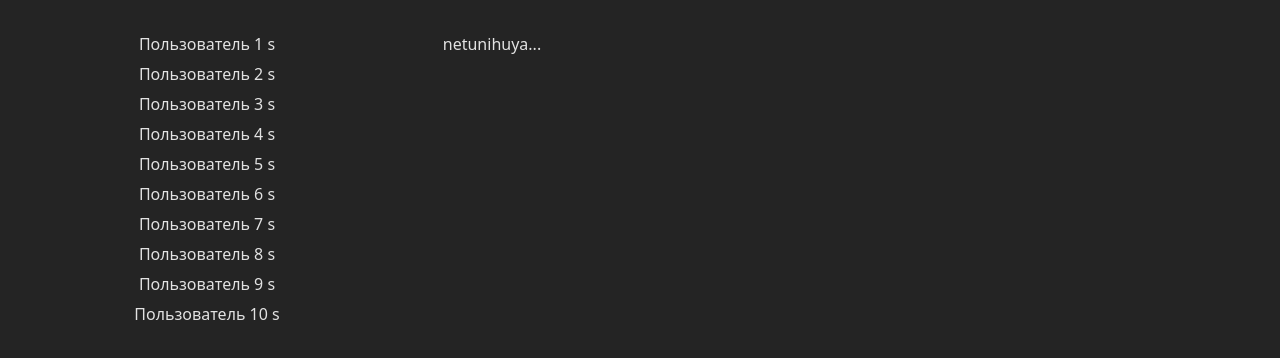
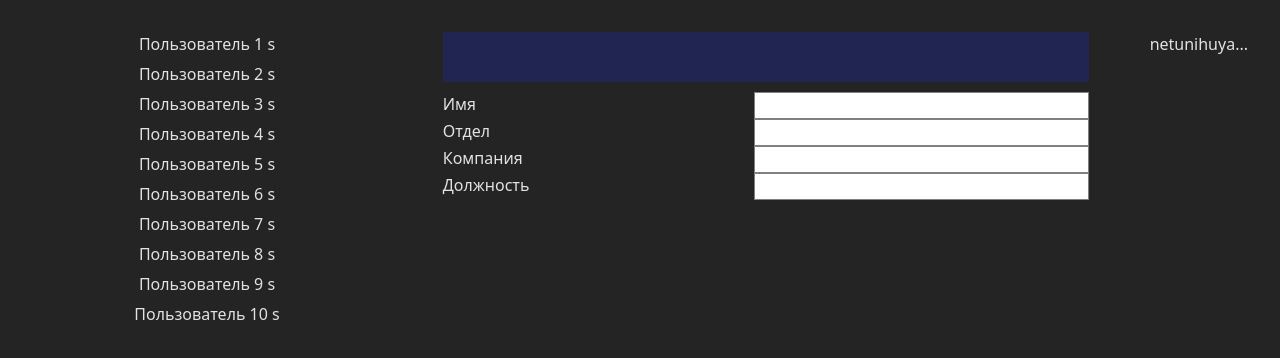
Before and after one commit to bbetwo/user_list, a React (Vite) app: page / in a window 1280 px wide. Shown: the top 358 px of the page. Built offline with nearby package versions, Linux system fonts and the light colour scheme.

Commit message:
filed, form

```diff
--- /dev/null
+++ b/components/FormField/FormField.jsx
@@ -0,0 +1,13 @@
+export const FormField = ({
+    title, job ,onChange, style
+}) => {
+
+    console.log(job,'gde ti s');
+
+    return (
+        <div className={style.userItem}>
+            <div className="user-title">{title}</div>
+            <input className={style.userDiscription} value={job || ''} onChange={(e) => onChange(e, "jobTitle")} />
+        </div>
+    )
+}
--- /dev/null
+++ b/components/ProfileForm/ProfileForm.jsx
@@ -0,0 +1,54 @@
+import { useDispatch, useSelector } from "react-redux";
+import { FormField } from "../FormField/FormField"
+import style from "../UserProfile/UserProfile.module.css"
+import { useState, useEffect, useCallback } from "react";
+
+export const ProfileForm = () => {
+    const [formEdit, setFormEdit] = useState({})
+
+    const selectUserFind = useSelector(state => state.userFind)
+    const dispatch = useDispatch();
+    console.log(selectUserFind);
+
+    useEffect(() => {
+        const user = {
+            id: selectUserFind?.id || '',
+            name: selectUserFind?.name || '',
+            jobTitle: selectUserFind?.jobTitle || '',
+            departament: selectUserFind?.departament || '',
+            company: selectUserFind?.company || ''
+        }
+        setFormEdit(user)
+        console.log('effect srzbotal', user);
+
+    }, [selectUserFind])
+
+    const handleSubmitField = useCallback((e) => {
+        e.preventDefault();
+
+        dispatch({ type: 'USER-EDIT', payload: formEdit })
+        // handlerSubmitApi();
+
+    }, [dispatch, formEdit])
+
+    const handleChangeField = useCallback((e, field) => {
+        setFormEdit((prevUser) => {
+            return {
+                ...prevUser,
+                [field]: e.target.value
+            }
+        })
+    }, [])
+
+    return (
+        <form onSubmit={(e) => handleSubmitField(e)} className={style.userListWrraper}>
+            <div className={style.userName}><span>{formEdit.name}</span></div>
+            <div className={style.userList}>
+                <FormField style={style} onChange={handleChangeField} title={'Имя'} job={formEdit.name} />
+                <FormField style={style} onChange={handleChangeField} title={'Отдел'} job={formEdit.jobTitle} />
+                <FormField style={style} onChange={handleChangeField} title={'Компания'} job={formEdit.departament} />
+                <FormField style={style} onChange={handleChangeField} title={'Должность'} job={formEdit.company} />
+            </div>
+        </form>
+    )
+}
--- a/components/UserList/UserList.jsx
+++ b/components/UserList/UserList.jsx
@@ -3,7 +3,7 @@ import style from "./UserList.module.css"
 import { useDispatch, useSelector } from "react-redux"
 import { FixedSizeList } from 'react-window'
 import { List } from 'react-virtualized';
-import { Row } from "./Row";
+import { UserItem } from "../UserItem/UsetItem";
 
 const userGenerate = (num) => {
     const usersList = Array.from({ length: num }, (_, i) => ({
@@ -21,13 +21,13 @@ const userGenerate = (num) => {
 export const UserList = () => {
     const dispatch = useDispatch();
     const selectUser = useSelector((state) => state.userData)
-    const selectUserFind = useSelector((state) => state.userFind)
+
 
     const MILLION_USER = 1000000;
 
     const handlTargetUser = useCallback((user) => {
         dispatch({ type: 'USER_FIND', payload: user })
-        console.log(user);
+        console.log(user,'asdasdaf f f f f');
     }, [dispatch])
 
     useEffect(() => {
@@ -39,7 +39,7 @@ export const UserList = () => {
     const row = useCallback(({ key, index, style }) =>  {
         console.log('rirender ss');
          return(
-            <Row
+            <UserItem
             key={key}
             index={index}
             style={style}
--- a/components/UserProfile/UserProfile.jsx
+++ b/components/UserProfile/UserProfile.jsx
@@ -3,25 +3,24 @@ import style from "./UserProfile.module.css"
 import { useCallback, useEffect, useState } from "react"
 
 export const UserProfile = () => {
+  const [formEdit, setFormEdit] = useState({})
+
   const selectUserFind = useSelector(state => state.userFind)
   const dispatch = useDispatch();
 
-  const [formEdit, setFormEdit] = useState({})
 
   useEffect(() => {
     const user = {
+      id: selectUserFind?.id || '',
       name: selectUserFind?.name || '',
       jobTitle: selectUserFind?.jobTitle || '',
       departament: selectUserFind?.departament || '',
       company: selectUserFind?.company || ''
     }
-
     setFormEdit(user)
-
     console.log('effect srzbotal', user);
 
   }, [selectUserFind])
-
 
   const handleChangeField = useCallback((e, field) => {
     setFormEdit((prevUser) => {
@@ -30,28 +29,84 @@ export const UserProfile = () => {
         [field]: e.target.value
       }
     })
-
   }, [])
 
+  // const handlerSubmitApi = async () => {
+  //     try{
+  //       const res = await fetch('http://localhost:3000/users', {
+  //         method: 'POST',
+  //         headers: {'Content-Type': 'application/json'},
+  //         body: JSON.stringify({name: formEdit.name})
+  //       })
+
+  //       if(!res.ok){
+  //         throw new Error("HTTP-ERROR",res.status);
+  //       }
+
+  //       const data = await res.json()
+  //       console.log("Dannie otpravleni: ", data);
+
+  //     } catch(err) {
+  //       console.error(err,'Oshibochka bratishka');
+  //     }
+  // }
+
+  // const handlerSubmitApi =async () => {
+  //   try{
+  //     const response = await fetch('http://localhost:3000/users', {
+  //       method: 'POST',
+  //       headers:{'Content-type': 'application/json'},
+  //       body:JSON.stringify({name: formEdit.name})
+  //     })
+  //     if(!response.ok){
+  //       throw new Error('oshibka', response.status)
+  //     }
+  //     const data = await response.json();
+  //   } catch(error){
+  //     console.error(error);
+  //   };
+
+  // }
+
   const handlerSubmitApi = async () => {
-
-
-      const res = await fetch('http://localhost:3000/users', {
+    try {
+      const response = await fetch("http://localhost:3000/user-test", {
         method: 'POST',
-        headers: {'Content-Type': 'application/json'},
-        body: JSON.stringify({name: formEdit.name})
+        headers: { 'Content-type': 'application/json' },
+        body: JSON.stringify({
+          name: formEdit.name,
+          time: new Date().toISOString()
+        })
       })
-
-
-
-    const data = await res.json()
-    console.log(res.url,'ppc');
+    } catch (error) {
+      console.error(error);
+    }
 
   }
 
+//   const handlerSubmitApi2 = async () => {
+//     try {
+//         const response = await fetch('http://localhost:3000/user-test',{
+//             method: 'POST',
+//             headers: {'Content-type': 'application/json'},
+//             body: JSON.stringify({name:formEdit.name})
+//
+//
+//         })
+
+//         if(!response.ok){
+//             throw new Error('oshbka', response.status)
+//         }
+
+//         const data = await response.json();
+//         console.log(data);
+
+//     } catch(error){
+//         console.error(error);
+//     }
+//   }
+
   const handleSubmitField = useCallback((e) => {
-    console.log(formEdit,'alo nahui ss');
-
     e.preventDefault();
     dispatch({ type: 'USER-EDIT', payload: formEdit })
     handlerSubmitApi();
--- a/src/App.jsx
+++ b/src/App.jsx
@@ -1,3 +1,4 @@
+import { ProfileForm } from "../components/ProfileForm/ProfileForm"
 import { UserApi } from "../components/UserApi/UserApi"
 import { UserList } from "../components/UserList/UserList"
 import { UserProfile } from "../components/UserProfile/UserProfile"
@@ -11,7 +12,7 @@ function App() {
     <>
     <div className='appBase'>
       <UserList />
-      <UserProfile />
+      <ProfileForm />
       <UserApi />
     </div>
     </>
```
Also changed, not shown: components/UserItem/UsetItem.jsx (renamed from components/UserList/Row.jsx, +2 -6 lines), components/UserField/UserField.module.css (deleted), components/UserItem/UserItem.module.css (added).
